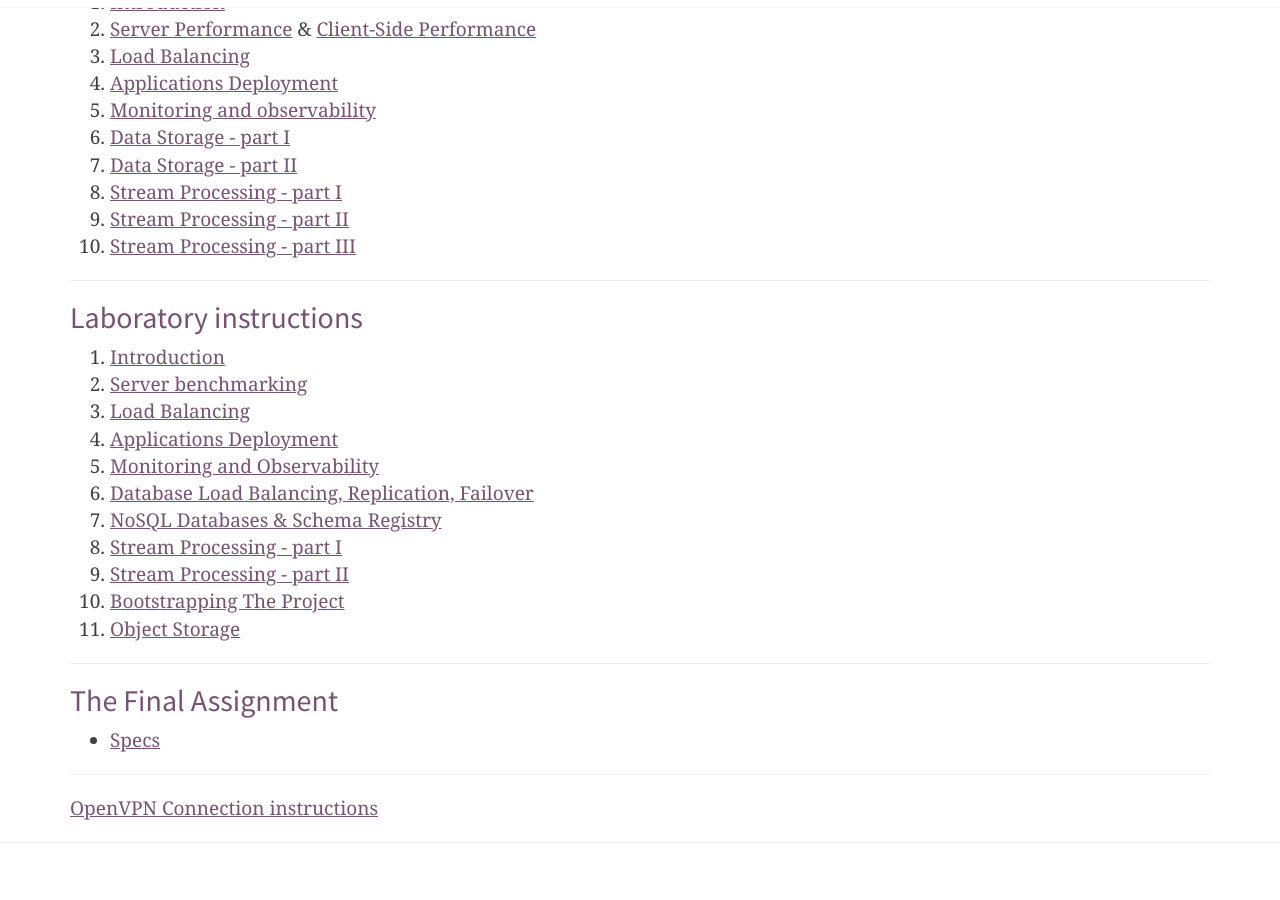
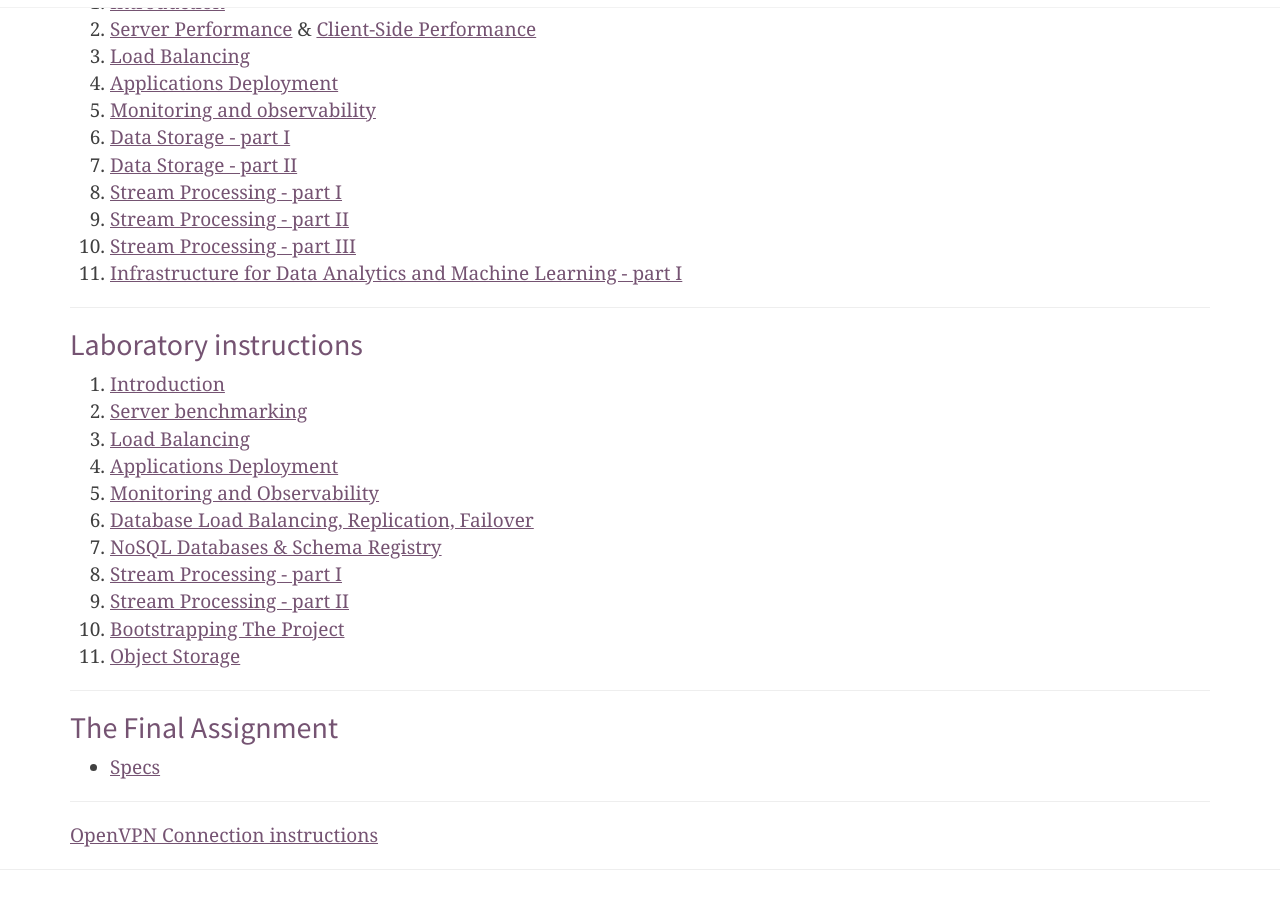
Before and after one commit to RTBHOUSE/mimuw-blog, a Jekyll site: the page built from index.html, in a window 1280 px wide and 900 px high, scrolled down 876 px. Built offline with Jekyll 4.4.1, drawn with Linux system fonts in a browser that asks for light colours; nearby versions of some CDN libraries; the list of posts is cut into pages by our own code.

Commit message:
Infrastructure for Data Analytics and Machine Learning

```diff
--- a/index.html
+++ b/index.html
@@ -58,6 +58,10 @@
 		<li>
 			<a href="/slides/10.pdf">Stream Processing - part III</a>
 		</li>
+		<li>
+			<a href="/slides/11.pdf">Infrastructure for Data Analytics and Machine Learning - part I</a>
+		</li>
+
 	</ol>
 </div>
 
```
Also changed, not shown: 1 other file.
